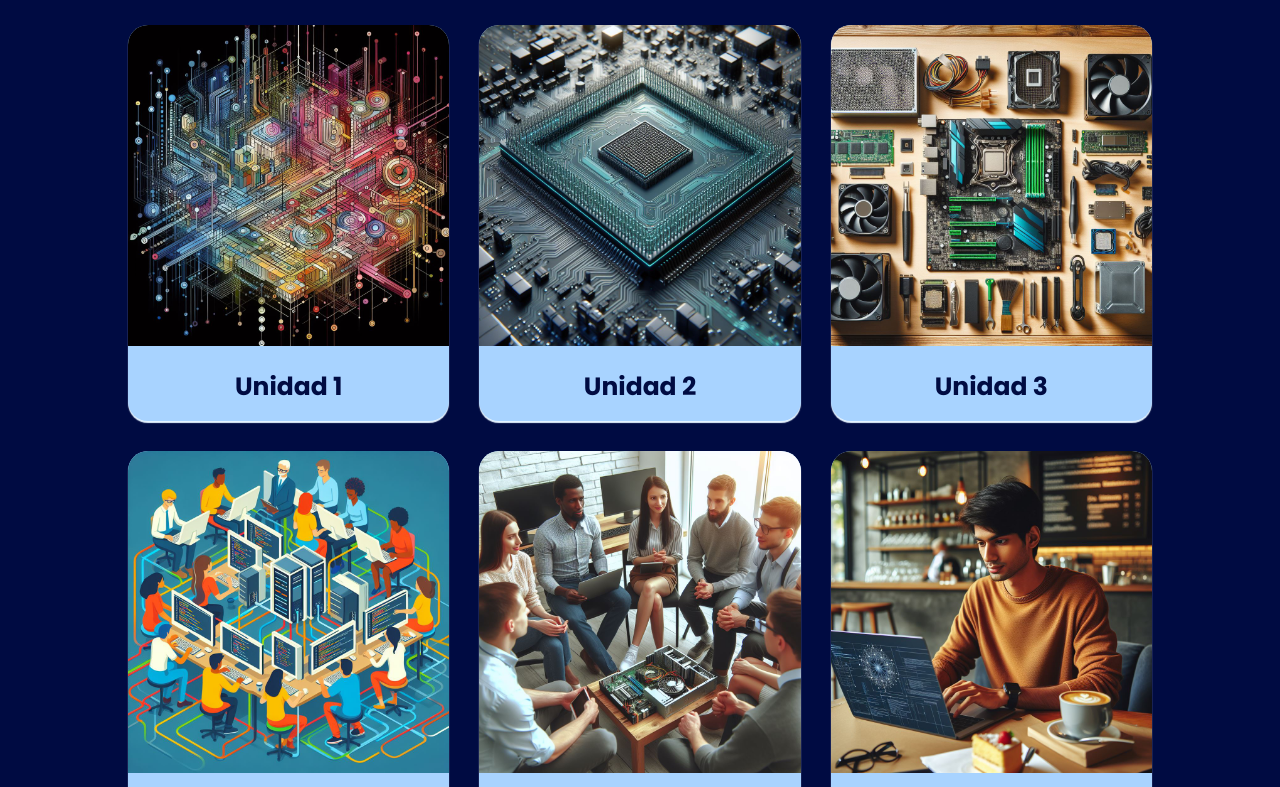
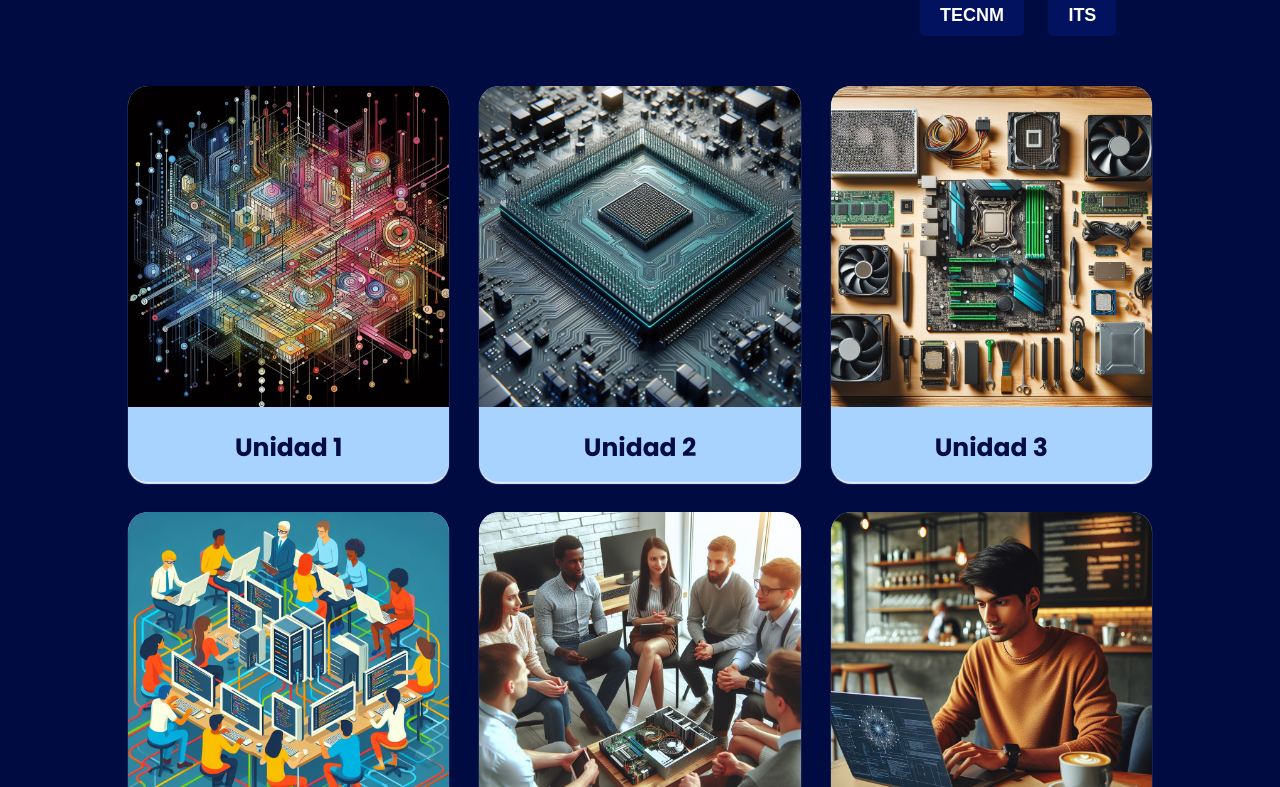
Before and after one commit to CarlosPC110/Pagina, a plain HTML site: page index.html in a window 1280 px wide. Shown: the part 119-906 px from the top of the page. Drawn offline with Linux system fonts and the light colour scheme.

Commit message:
Add files via upload

```diff
--- a/index.html
+++ b/index.html
@@ -12,6 +12,11 @@
   <div id="app">
     <header>
       <h1>Arquitectura de computadoras</h1>
+      <div class="buttons">
+        <button style="background-color: #03125f;"  onclick="window.location.href = 'https://www.tecnm.mx/';">TECNM</button>
+        <button style="background-color: #03125f;"  onclick="window.location.href = 'https://saltillo.tecnm.mx/';">ITS</button>
+      </div>
+
     </header>
     <main>
       <section class="menu">
@@ -76,7 +81,8 @@
         </a>
       </section>
     </main>
-    <footer>&copy; 2024 - Carlos Alberto Peña Castillo</footer>
+    <footer>&copy; 2024 - Carlos Alberto Peña Castillo
+    </footer>
   </div>
 </body>
 
```
